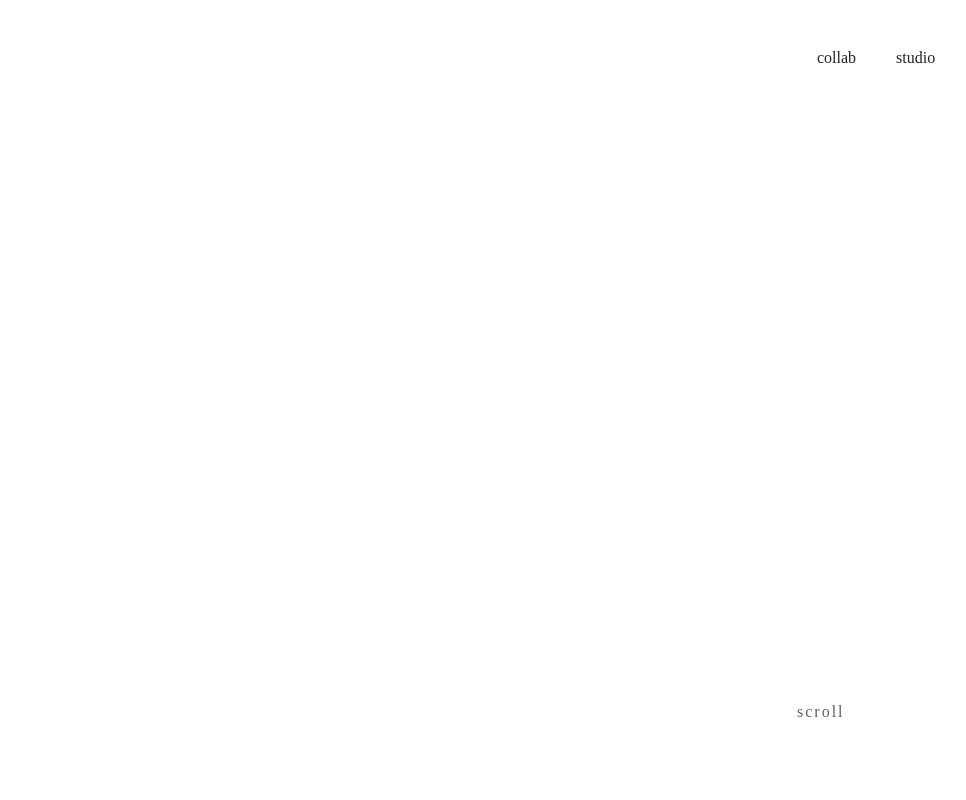
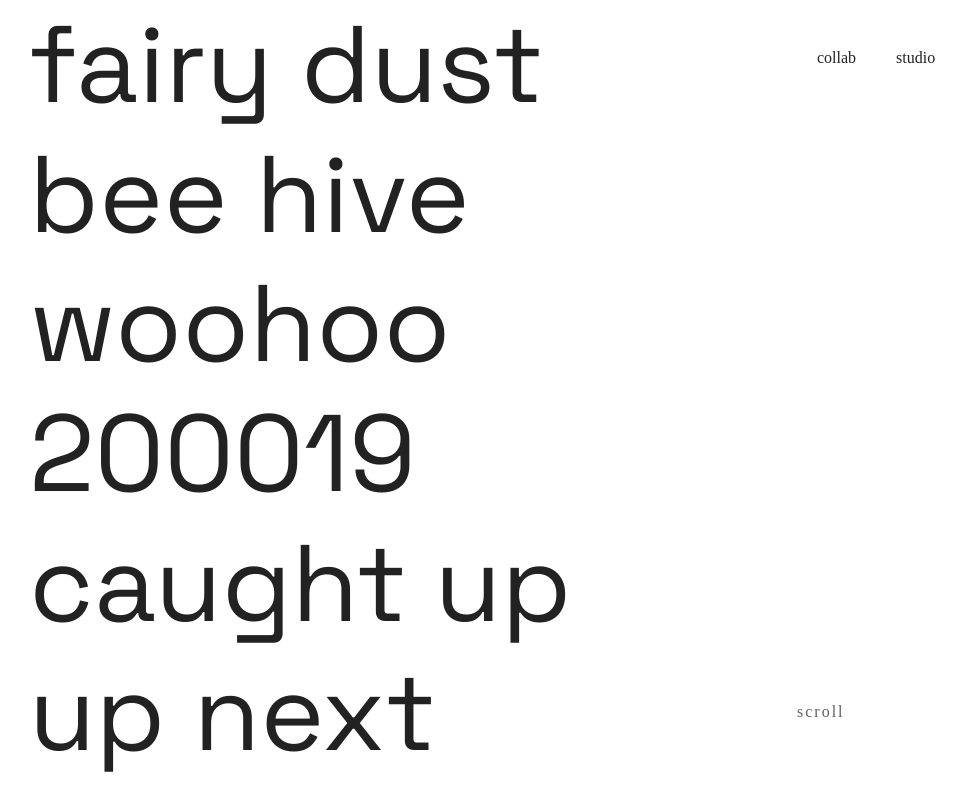
Before and after one commit to SithumDev07/malvah-redesign-gatsby-js, a Gatsby site: page / in a window 1280 px wide. Shown: the whole page, without its empty margins (99-1065 px from the left). Built offline with nearby package versions, Linux system fonts and the light colour scheme; Gatsby itself is replaced by a stand-in of ours.

Commit message:
Infinite scrolling done

```diff
--- a/package.json
+++ b/package.json
@@ -23,6 +23,7 @@
     "node-sass": "^6.0.1",
     "react": "^17.0.1",
     "react-dom": "^17.0.1",
+    "react-feather": "^2.0.9",
     "sass": "^1.42.1"
   },
   "devDependencies": {
--- a/src/components/Header/styles.scss
+++ b/src/components/Header/styles.scss
@@ -12,6 +12,10 @@
             cursor: pointer;
             margin: 0 20px;
             transition: opacity 0.35s ease-in-out;
+
+            &:hover {
+                color: var(--main-color);
+            }
         }
     }
 }
--- /dev/null
+++ b/src/components/ProjectItem/Image.jsx
@@ -0,0 +1,9 @@
+import React from 'react';
+
+function Image({ url }) {
+    return (
+        <img src={url} alt="" />
+    )
+}
+
+export default Image;
--- a/src/components/ProjectItem/Index.jsx
+++ b/src/components/ProjectItem/Index.jsx
@@ -1,11 +1,31 @@
 import React from 'react';
+import Image from './Image';
+import { Hash } from 'react-feather';
 import "./styles.scss";
+import Title from './Title';
 
 function ProjectItem({ project, itemIndex }) {
     return (
-        <div>
+        <li className="project-item-container">
+            <Title title={project.title} />
+            <Image url={project.url} />
 
-        </div>
+            <div className="info-block">
+                <p className="info-block-header">
+                    <span>
+                        <Hash />0{itemIndex}
+                    </span>
+                </p>
+
+                {project.info.map((element) => (
+                    <p key={element}>
+                        <span>
+                            {element}
+                        </span>
+                    </p>
+                ))}
+            </div>
+        </li>
     )
 }
 
--- /dev/null
+++ b/src/components/ProjectItem/Title.jsx
@@ -0,0 +1,11 @@
+import React from 'react';
+
+function Title({ title }) {
+    return (
+        <div className="title-item">
+            <h1 className="menu-title">{title}</h1>
+        </div>
+    )
+}
+
+export default Title;
--- a/src/components/ProjectItem/styles.scss
+++ b/src/components/ProjectItem/styles.scss
@@ -0,0 +1,66 @@
+.project-item-container{
+    cursor: pointer;
+    line-height: 1.25;
+    padding: 5px 0;
+
+    .title-item {
+        position: relative;
+    }
+
+    img {
+        opacity: 0;
+        position: fixed;
+        left: 45vw;
+        width: auto;
+        height: clamp(200px, 20vw, 20vw);
+        object-fit: cover;
+        top: 30vh;
+        pointer-events: none;
+    }
+
+    .menu-title {
+        font-family: "Space Grotesk",sans-serif;
+        font-size: 8.5vw;
+        text-transform: lowercase;
+        z-index: 1;
+        line-height: 1.1;
+    }
+
+    .info-block {
+        position: fixed;
+        top: 50%;
+        transform: translateY(-50%);
+        left: 70vw;
+        z-index: 1;
+        text-align: left;
+        font-size: 20px;
+
+        .info-block-header{
+            margin-bottom: 20px;
+            color: black;
+            font-weight: 500;
+            font-size: 24px;
+
+            svg {
+                margin-right: 4px;
+            }
+
+            span {
+                display: flex;
+                align-items: center;
+            }
+        }
+    }
+
+    p {
+        margin-bottom: 10px;
+        overflow: hidden;
+        color: #999;
+
+        span {
+            display: block;
+            opacity: 0;
+            transition: all 0.25s ease-in-out;
+        }
+    }
+}
--- a/src/containers/Home.jsx
+++ b/src/containers/Home.jsx
@@ -3,16 +3,73 @@ import Header from "../components/Header";
 import Footer from "../components/Footer";
 import ProjectItem from "../components/ProjectItem";
 import DATA from '../utils/data';
+import { useState, useRef } from 'react';
+import { useEffect } from 'react';
 
 
 function Home() {
+
+    const menuItems = useRef(null);
+    const [renderItems, setRenderItems] = useState(DATA);
+
+    const cloneItems = () => {
+        const itemHeight = menuItems.current.childNodes[0].offsetHeight;
+        const fitMax = Math.ceil(window.innerHeight / itemHeight);
+
+        const clonedItems = [...renderItems]
+            .filter((_, index) => index < fitMax)
+            .map((target) => target);
+
+        setRenderItems([...renderItems, ...clonedItems]);
+
+        return cloneItems.length * itemHeight;
+    }
+
+    const getScrollPosition = () => {
+        return (
+            (menuItems.current.pageYOffset || menuItems.current.scrollTop) - (menuItems.current.clientTop || 0)
+        );
+    };
+
+    const setScrollPosition = (pos) => {
+        menuItems.current.scrollTop = pos;
+    }
+
+    const initScroll = () => {
+        const scrollPos = getScrollPosition();
+        if (scrollPos <= 0) setScrollPosition(1);
+    }
+
+    useEffect(() => {
+
+        const clonesHeight = cloneItems();
+        initScroll();
+
+        menuItems.current.style.scrollBehavior = "unset";
+
+        const scrollUpdate = () => {
+            const scrollPos = getScrollPosition();
+            if (clonesHeight + scrollPos >= menuItems.current.scrollHeight)
+                setScrollPosition(1);
+            else if (scrollPos <= 0)
+                setScrollPosition(menuItems.current.scrollHeight - clonesHeight);
+        }
+        menuItems.current.addEventListener('scroll', scrollUpdate);
+
+        return () => {
+            menuItems.current.removeEventListener("scroll", scrollUpdate);
+        }
+    }, [])
+
     return (
         <div>
             <Header />
             <div className="main-container" id="main-container">
-                {DATA.map((projectItem, index) => (
-                    <ProjectItem key={index} project={projectItem} itemIndex={index} />
-                ))}
+                <ul ref={menuItems}>
+                    {renderItems.map((projectItem, index) => (
+                        <ProjectItem key={index} project={projectItem} itemIndex={index} />
+                    ))}
+                </ul>
             </div>
             <Footer />
         </div>
--- a/src/styles/home.scss
+++ b/src/styles/home.scss
@@ -2,12 +2,28 @@
 @import url('https://fonts.googleapis.com/css2?family=Poppins:wght@100;200;300;400;500;600;700&family=Space+Grotesk:wght@300;400;500;600;700&display=swap');
 
 $bg-color: white;
+
+:root {
+    --main-color: #3664e8;
+}
+
+::-webkit-scrollbar {
+    display: none;
+}
 
 body {
     font-family: "Poppins", sans-serif;
     background-color: $bg-color;
 }
 
-main-container{
-
+.main-container{
+    ul {
+        scroll-behavior: smooth;
+        position: relative;
+        width: 100vw;
+        height: 100vh;
+        padding-left: 10vw;
+        box-sizing: border-box;
+        overflow: auto;
+    }
 }
```
Also changed, not shown: README.md, 2 other files.
